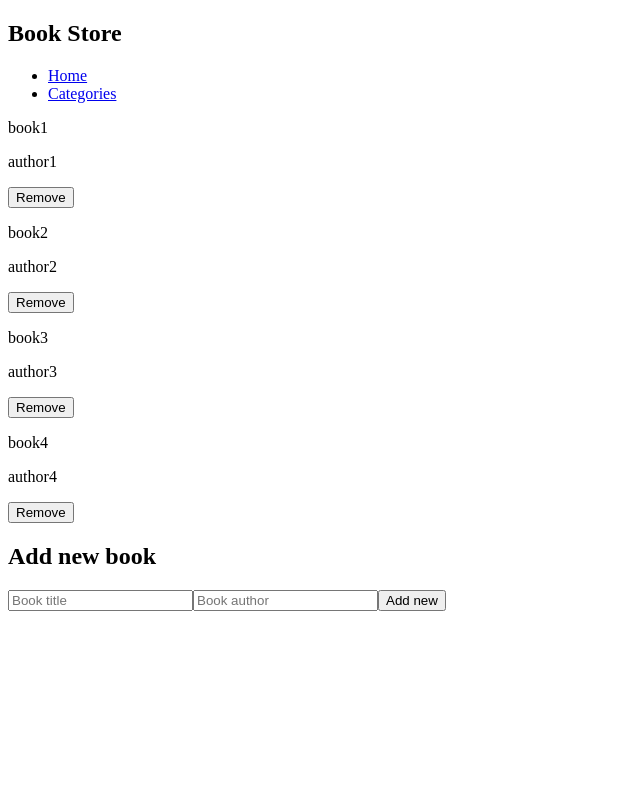
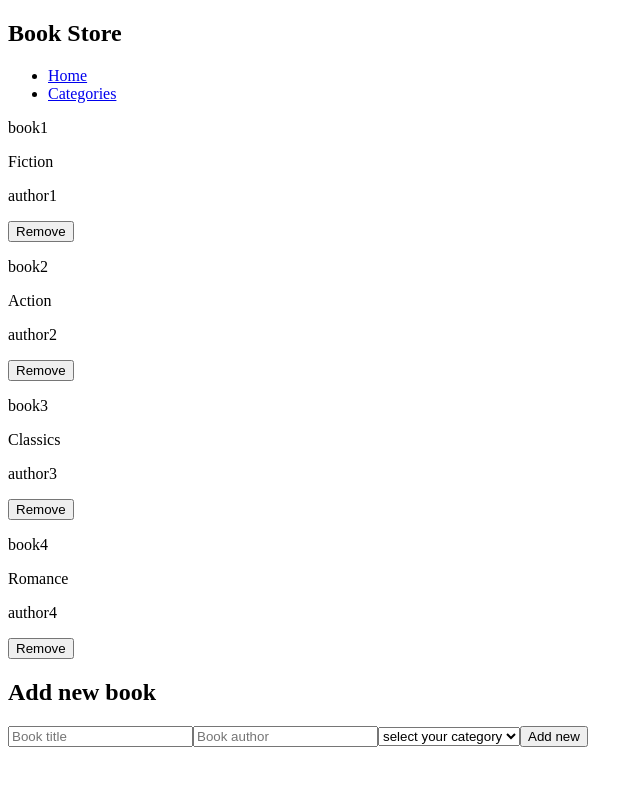
Before and after one commit to saied2035/bookStore, a React app: page / in a window 1280 px wide. Shown: the top 786 px of the page, without its empty margins (0-643 px from the left). Built offline with nearby package versions, Linux system fonts and the light colour scheme.

Commit message:
add categories to Form component

```diff
--- a/src/Redux/Books/Books.js
+++ b/src/Redux/Books/Books.js
@@ -1,32 +1,34 @@
-const ADD_BOOK = 'bookStore/Books/ADD_BOOK';
-const REMOVE_BOOK = 'bookStore/Books/REMOVE_BOOK';
+// const SAVE_BOOK = 'bookStore/Books/SAVE_BOOK';
+const BOOK_ADDED = 'bookStore/Books/BOOK_ADDED';
+const BOOK_REMOVED = 'bookStore/Books/BOOK_REMOVED';
+// const REQUEST_FAILED = 'bookStore/Books/REQUEST_FAILED';
 
-export const addBook = (book) => ({ type: ADD_BOOK, payload: book });
+export const addBook = (book) => ({ type: BOOK_ADDED, payload: book });
 
-export const removeBook = (index) => ({ type: REMOVE_BOOK, payload: index });
+export const removeBook = (index) => ({ type: BOOK_REMOVED, payload: index });
 
 const initialState = {
   books: [
     {
-      id: 1, title: 'book1', author: 'author1',
+      id: 1, title: 'book1', type: 'Fiction', author: 'author1',
     },
     {
-      id: 2, title: 'book2', author: 'author2',
+      id: 2, title: 'book2', type: 'Action', author: 'author2',
     },
     {
-      id: 3, title: 'book3', author: 'author3',
+      id: 3, title: 'book3', type: 'Classics', author: 'author3',
     },
     {
-      id: 4, title: 'book4', author: 'author4',
+      id: 4, title: 'book4', type: 'Romance', author: 'author4',
     },
   ],
 };
 
 const booksReducer = (state = initialState, action = {}) => {
   switch (action.type) {
-    case ADD_BOOK:
+    case BOOK_ADDED:
       return { ...state, books: [...state.books, action.payload] };
-    case REMOVE_BOOK:
+    case BOOK_REMOVED:
       return {
         ...state,
         books: [...state.books.slice(0, action.payload), ...state.books.slice(action.payload + 1)],
--- /dev/null
+++ b/src/Redux/Books/apiFunctions.js
@@ -0,0 +1,2 @@
+/* const appId = '0HshrsY6vxpjH6EoiaV9';
+const api = `https://us-central1-bookstore-api-e63c8.cloudfunctions.net/bookstoreApi/apps/${appId}`; */
--- a/src/Redux/configureStore.js
+++ b/src/Redux/configureStore.js
@@ -1,9 +1,9 @@
 import { createStore, combineReducers, applyMiddleware } from 'redux';
-import thunk from 'redux-thunk'
+import thunk from 'redux-thunk';
 import categoriesReducer from './Categories/Categories';
 import booksReducer from './Books/Books';
 
 const rootReducer = combineReducers({ categoriesReducer, booksReducer });
-const store = createStore(rootReducer,applyMiddleware(thunk));
+const store = createStore(rootReducer, applyMiddleware(thunk));
 
 export default store;
--- a/src/components/Books/Book/Book.js
+++ b/src/components/Books/Book/Book.js
@@ -2,11 +2,14 @@ import PropTypes from 'prop-types';
 import { useDispatch } from 'react-redux';
 import { removeBook } from '../../../Redux/Books/Books';
 
-const Book = ({ author, title, bookIndex }) => {
+const Book = ({
+  author, title, bookIndex, category,
+}) => {
   const dispatch = useDispatch();
   return (
     <>
       <p>{title}</p>
+      <p>{category}</p>
       <p>{author}</p>
       <button
         book-index={bookIndex}
@@ -26,5 +29,6 @@ Book.propTypes = {
   author: PropTypes.string.isRequired,
   title: PropTypes.string.isRequired,
   bookIndex: PropTypes.number.isRequired,
+  category: PropTypes.string.isRequired,
 };
 export default Book;
--- a/src/components/Books/Books.js
+++ b/src/components/Books/Books.js
@@ -16,6 +16,7 @@ const Books = () => {
              bookIndex={i}
              title={bookItem.title}
              author={bookItem.author}
+             category={bookItem.type}
            />
          ))
       }
--- a/src/components/Books/Form/Form.js
+++ b/src/components/Books/Form/Form.js
@@ -6,15 +6,23 @@ import { addBook } from '../../../Redux/Books/Books';
 const Form = ({ id }) => {
   const [title, setTitle] = useState('');
   const [author, setAuthor] = useState('');
+  const [type, setType] = useState('');
   const dispatch = useDispatch();
+  const categories = [
+    'Action', 'Classics', 'Detective', 'Romance', 'Fiction', 'History', 'Science',
+  ];
   return (
     <form
       onSubmit={(e) => {
         e.preventDefault();
-        const book = { id, title, author };
+        if (!type.length) return;
+        const book = {
+          id, title, type, author,
+        };
         dispatch(addBook(book));
         setTitle('');
         setAuthor('');
+        setType('');
       }}
     >
       <h2>Add new book</h2>
@@ -32,6 +40,16 @@ const Form = ({ id }) => {
         value={author}
         required
       />
+      <select
+        value={type.length ? type : 'select your category'}
+        onChange={(e) => setType(e.target.value)}
+        name="categories"
+      >
+        <option value="select your category" disabled>select your category</option>
+        {
+        categories.map((category) => <option key={category} value={category}>{category}</option>)
+      }
+      </select>
       <button type="submit">Add new</button>
     </form>
   );
```
